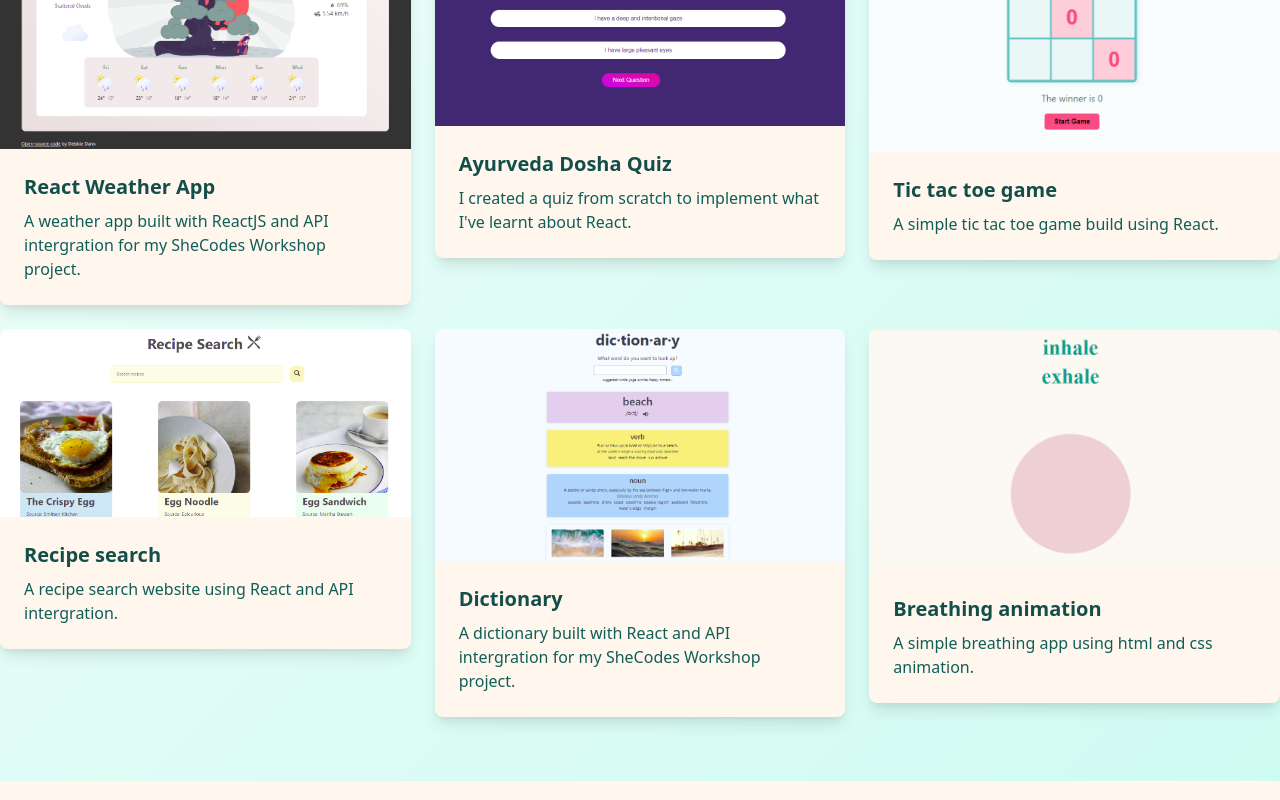
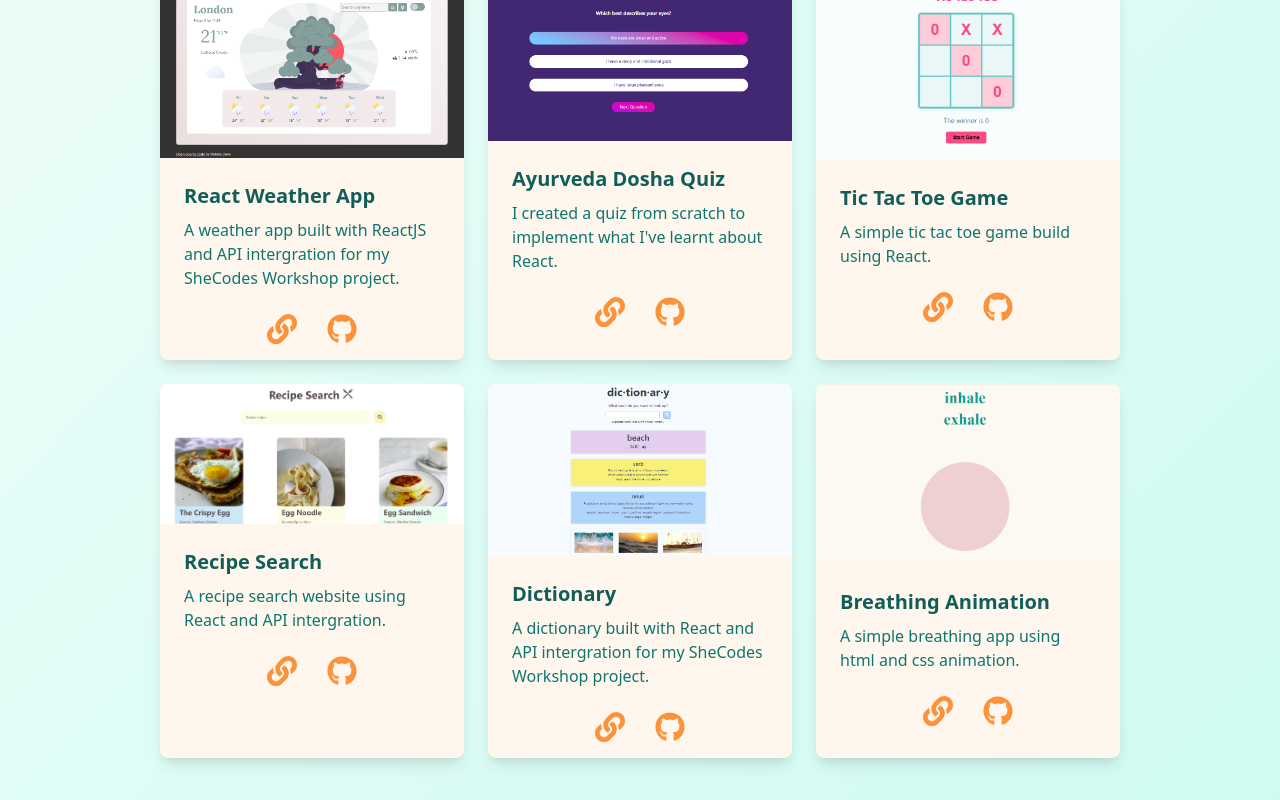
Before and after one commit to hellodeborahuk/React-portfolio, a React (Create React App) app: page /Projects in a window 1280 px wide. Shown: the part 300-1100 px from the top of the page. Built offline with nearby package versions, Linux system fonts and the light colour scheme.

Commit message:
Changed projects into an object and looped through them

```diff
--- a/src/App.js
+++ b/src/App.js
@@ -44,13 +44,13 @@ function App() {
 
               {/* RIGHT HEADER */}
               <div className="hidden lg:flex items-center space-x-4">
-                <a href="/" className=" hover:text-gray-900">
+                <a href="/" className=" hover:text-orange-400">
                   <FaTwitter />
                 </a>
-                <a href="/" className="p-3 hover:text-gray-900">
+                <a href="/" className="p-3 hover:text-orange-400">
                   <FaGithub />
                 </a>
-                <a href="/" className="p-3 hover:text-gray-900">
+                <a href="/" className="p-3 hover:text-orange-400">
                   <FaLinkedinIn />
                 </a>
               </div>
--- a/src/Contact.js
+++ b/src/Contact.js
@@ -6,7 +6,7 @@ import { FaLinkedinIn } from "react-icons/fa";
 function Contact() {
 return (
   <div className="container mx-auto">
-    <div className="container mx-auto mb-16 px-6 lg:px-0  lg:w-1/2">
+    <div className="container mx-auto mb-16 px-6 lg:px-0  lg:w-9/12">
       <h2 className="font-extrabold text-3xl lg:text-5xl mb-3 lg:mb-8 text-center text-teal-600">
         Contact me
       </h2>
--- a/src/home.js
+++ b/src/home.js
@@ -85,7 +85,7 @@ function home() {
           </div>
         </div>
         ;{/* PROJECTS */}
-        <div className="container mx-auto mb-16 px-6 lg:px-0">
+        <div className="container mx-auto mb-16 px-6 lg:px-0 lg:w-9/12">
           <div className="text-center">
             <h2 className="font-extrabold text-3xl lg:text-5xl mb-3 text-teal-600">
               Portfolio
@@ -180,7 +180,8 @@ function home() {
             </a>
           </div>
           <div className="flex justify-center">
-            <Link to="/Projects"
+            <Link
+              to="/Projects"
               className="
               px-12
               py-3
@@ -267,7 +268,6 @@ function home() {
             </a>
           </div>
         </div>
-
       </div>
     );
 }
--- a/src/projects.js
+++ b/src/projects.js
@@ -1,200 +1,117 @@
 import React from "react";
 import { BrowserRouter as Router, Switch, Route, Link } from "react-router-dom";
+import { FaGithub } from "react-icons/fa";
+import { FaLink } from "react-icons/fa";
 
+const project = [
+  {
+    name: "React Weather App",
+    thumbnail: "./media/react-weather.png",
+    copy: "A weather app built with ReactJS and API intergration for my SheCodes Workshop project.",
+    link: "/WeatherApp",
+    github: "https://github.com/hellodeborahuk/react-weather-app",
+  },
+  {
+    name: "Ayurveda Dosha Quiz",
+    thumbnail: "./media/dosha-quiz.png",
+    copy: "I created a quiz from scratch to implement what I've learnt about React.",
+    link: "/Dosha",
+    github: "https://github.com/hellodeborahuk/dosha-quiz",
+  },
+  {
+    name: "Tic Tac Toe Game",
+    thumbnail: "./media/tictactoe.png",
+    copy: "A simple tic tac toe game build using React.",
+    link: "https://happy-bartik-7e504a.netlify.app/",
+    github: "https://github.com/hellodeborahuk/tic-tac-toe",
+  },
+  {
+    name: "Recipe Search",
+    thumbnail: "./media/recipe-search.png",
+    copy: "A recipe search website using React and API intergration.",
+    link: "https://jolly-ride-611c10.netlify.app/",
+    github: "https://github.com/hellodeborahuk/recipe-app",
+  },
+  {
+    name: "Dictionary",
+    thumbnail: "./media/dictionary.png",
+    copy: "A dictionary built with React and API intergration for my SheCodes Workshop project.",
+    link: "https://relaxed-stonebraker-528b23.netlify.app/",
+    github: "https://github.com/hellodeborahuk/dictionary",
+  },
+  {
+    name: "Breathing Animation",
+    thumbnail: "./media/breathing-app.png",
+    copy: "A simple breathing app using html and css animation.",
+    link: "https://codepen.io/hellodeborahuk/full/xxRaRKO",
+  },
+];
 
 function Projects() {
   return (
-      <div className="container mx-auto mb-16 px-6 lg:px-0">
-        <div className="text-center">
-          <h2 className="font-extrabold text-3xl lg:text-5xl mb-3 text-teal-600">
+    <div className="container mx-auto mb-16 px-6 lg:px-0 lg:w-9/12">
+      <header className="text-center mb-16">
+        <h2 className="font-extrabold text-3xl lg:text-5xl mt-8 mb-3 text-teal-600">
           Projects
         </h2>
-          <p className="text-xl mb-6 text-teal-800">
+        <p className="text-xl text-teal-800">
           Take a look at some of my projects
         </p>
-        </div>
+      </header>
+
       <div className="container mx-auto mb-12 grid grid-cols-1 md:grid-cols-3 gap-6">
-          <Link to="/WeatherApp">
+          {project.map(function (project, index) {
+              if (index < 6) {
+                  return (
                     <div
                       className="
                 bg-orange-50
                 rounded-lg
                 shadow-lg
-                transform
-                transition
-                duration-500
-                hover:scale-105
                               "
                     >
                       <img
-                src="./media/react-weather.png"
-                alt="react weather"
+                        src={project.thumbnail}
+                        alt={project.name}
                         className="rounded-t-lg"
                       />
                       <div className="p-6">
-                <h1 className="font-bold mb-2 text-xl text-teal-900">
-                  React Weather App
+                        <h1 className="font-bold mb-2 text-xl text-teal-800">
+                          {project.name}
                         </h1>
-                <p className="text-teal-800">
-                  A weather app built with ReactJS and API intergration for my
-                  SheCodes Workshop project.
+                        <p className="text-teal-700">
+                          {project.copy}
+                        </p>
+                      </div>
+                      <div className="flex mb-4 m-auto justify-evenly w-1/2">
+                        <p className="text-3xl font-bold text-orange-400">
+                          <a href={project.link} target="_blank" rel="noopener noreferrer">
+                            <FaLink
+                              className="transform
+                transition
+                duration-500
+                hover:scale-110"
+                            />
+                          </a>
+                        </p>
+                        <p className="text-3xl font-bold text-orange-400">
+                          <a href={project.github} target="_blank" rel="noopener noreferrer">
+                            <FaGithub
+                              className="transform
+                transition
+                duration-500
+                hover:scale-110"
+                            />
+                          </a>
                         </p>
                       </div>
                     </div>
-          </Link>
-          <Link to="/Dosha">
-            <div
-              className="
-                bg-orange-50
-                rounded-lg
-                shadow-lg
-                transform
-                transition
-                duration-500
-                hover:scale-105
-              "
-            >
-              <img
-                src="media/dosha-quiz.png"
-                alt="dosha quiz"
-                className="rounded-t-lg"
-              />
-              <div className="p-6">
-                <h1 className="font-bold mb-2 text-xl text-teal-900">
-                  Ayurveda Dosha Quiz
-                </h1>
-                <p className="text-teal-800">
-                  I created a quiz from scratch to implement what I've learnt
-                  about React.
-                </p>
-              </div>
-            </div>
-          </Link>
-          <a
-            href="https://happy-bartik-7e504a.netlify.app/"
-            target="_blank"
-            rel="noopener noreferrer"
-          >
-            <div
-              className="
-                bg-orange-50
-                rounded-lg
-                shadow-lg
-                transform
-                transition
-                duration-500
-                hover:scale-105
-              "
-            >
-              <img
-                src="media/tictactoe.png"
-                alt="tic tac toe"
-                className="rounded-t-lg"
-              />
-              <div className="p-6">
-                <h1 className="font-bold mb-2 text-xl text-teal-900">
-                  Tic tac toe game
-                </h1>
-                <p className="text-teal-800">
-                  A simple tic tac toe game build using React.
-                </p>
-              </div>
-            </div>
-          </a>
-          <a
-            href="https://jolly-ride-611c10.netlify.app/"
-            target="_blank"
-            rel="noopener noreferrer"
-          >
-            <div
-              className="
-                bg-orange-50
-                rounded-lg
-                shadow-lg
-                transform
-                transition
-                duration-500
-                hover:scale-105
-              "
-            >
-              <img
-                src="media/recipe-search.png"
-                alt="recipe search"
-                className="rounded-t-lg"
-              />
-              <div className="p-6">
-                <h1 className="font-bold mb-2 text-xl text-teal-900">
-                  Recipe search
-                </h1>
-                <p className="text-teal-800">
-                  A recipe search website using React and API intergration.
-                </p>
-              </div>
-            </div>
-          </a>
-          <a
-            href="https://relaxed-stonebraker-528b23.netlify.app/"
-            target="_blank"
-            rel="noopener noreferrer"
-          >
-            <div
-              className="
-                bg-orange-50
-                rounded-lg
-                shadow-lg
-                transform
-                transition
-                duration-500
-                hover:scale-105
-              "
-            >
-              <img
-                src="media/dictionary.png"
-                alt="dictionary"
-                className="rounded-t-lg"
-              />
-              <div className="p-6">
-                <h1 className="font-bold mb-2 text-xl text-teal-900">
-                  Dictionary
-                </h1>
-                <p className="text-teal-800">
-                  A dictionary built with React and API intergration for my
-                  SheCodes Workshop project.
-                </p>
-              </div>
-            </div>
-          </a>
-          <a
-            href="https://codepen.io/hellodeborahuk/full/xxRaRKO"
-            target="_blank"
-            rel="noopener noreferrer"
-          >
-            <div
-              className="
-                bg-orange-50
-                rounded-lg
-                shadow-lg
-                transform
-                transition
-                duration-500
-                hover:scale-105
-              "
-            >
-              <img
-                src="media/breathing-app.png"
-                alt="breathing app"
-                className="rounded-t-lg"
-              />
-              <div className="p-6">
-                <h1 className="font-bold mb-2 text-xl text-teal-900">
-                  Breathing animation
-                </h1>
-                <p className="text-teal-800">
-                  A simple breathing app using html and css animation.
-                </p>
-              </div>
-            </div>
-          </a>
+                  );
+              } else {
+                  return null;
+              }
+          })}
+
       </div>
     </div>
   );
```
Lines whose indentation alone changed are shown as unchanged.
